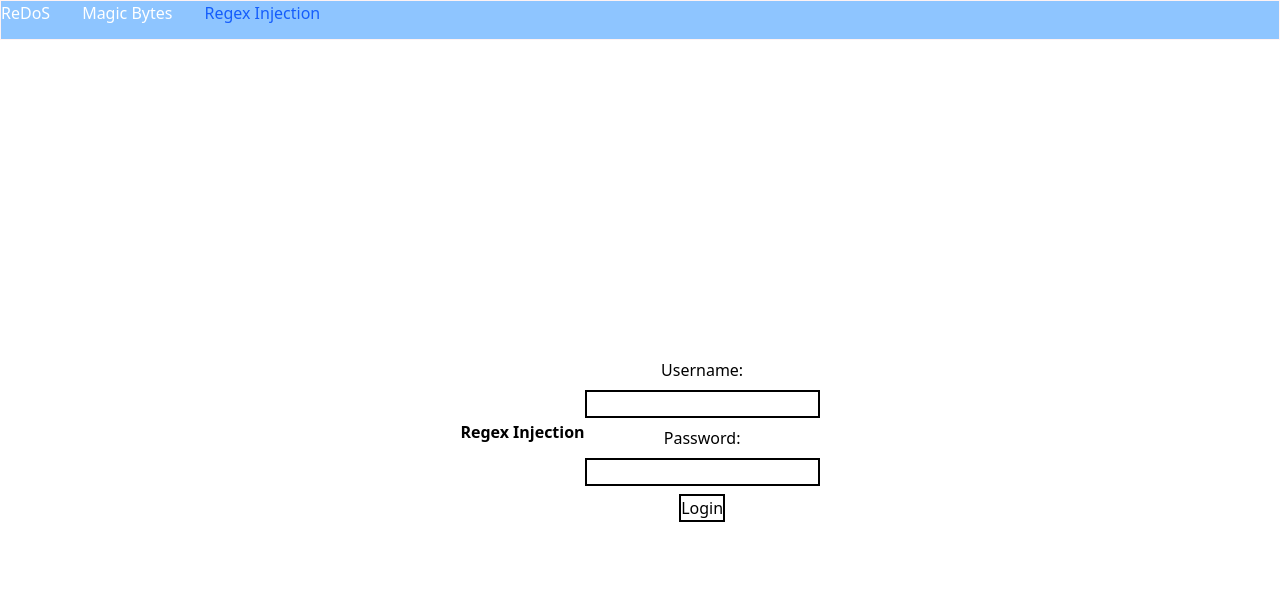
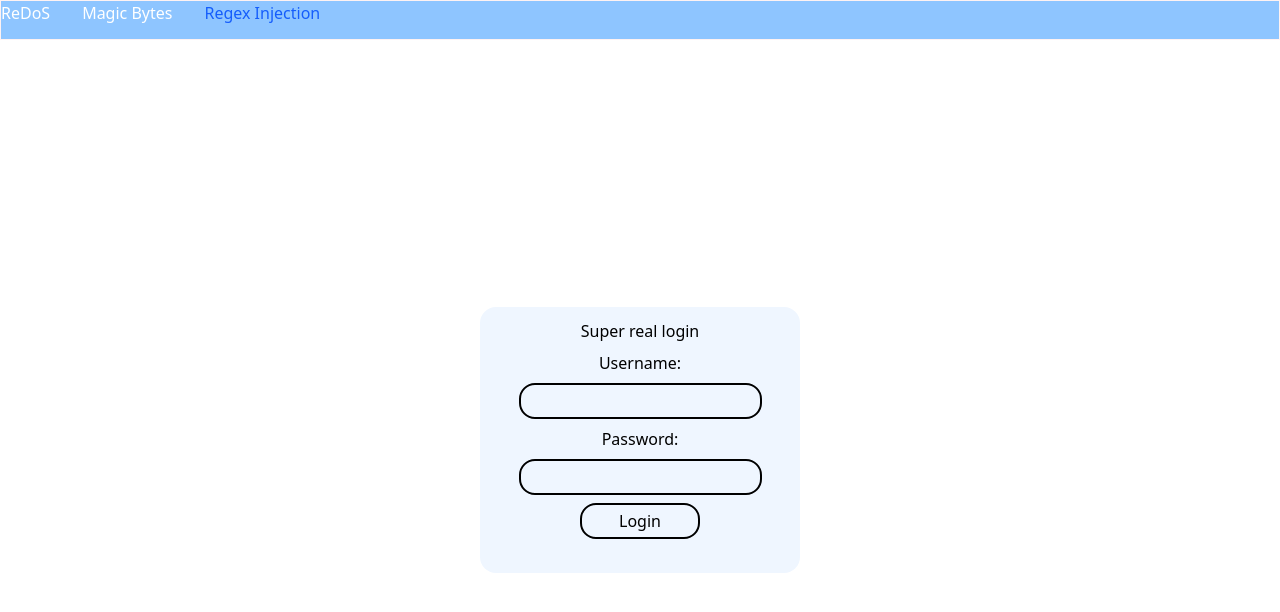
Before and after one commit to zerroxxx9/WebVulnerabilities, a React (Vite) app in the folder frontend/: page /regex in a window 1280 px wide. Shown: the top 612 px of the page. Built offline with nearby package versions, Linux system fonts and the light colour scheme.

Commit message:
once again design adjustments

```diff
--- a/frontend/src/pages/redos.tsx
+++ b/frontend/src/pages/redos.tsx
@@ -26,17 +26,17 @@ const ReDoS: React.FC = () => {
     return (
         <div className={"flex items-center justify-center h-screen w-screen"}>
             <div className={"flex items-center justify-center h-screen w-screen "}>
-                <p className={"font-semibold mb-4"}>currently using: '{vulnerableRegexString}' as regex</p>
                 <div className={"bg-blue-50 m-5 p-3 b-4 rounded-2xl"}>
+                    <p className={"font-semibold mb-4"}>currently using: '{vulnerableRegexString}' as regex</p>
                     <form onSubmit={handleSubmit} className={"flex flex-col items-center gap-2"}>
-                        <input className={"border-blue border-solid border-2"} type="text" value={input}
+                        <input className={"border-blue border-solid border-2 rounded-2xl p-1"} type="text" value={input}
                                onChange={(e) => setInput(e.target.value)}/>
-                        <button className={"border-blue border-solid border-2"} type="submit">Test Regex</button>
+                        <button className={"border-blue border-solid border-2 rounded-2xl p-1 w-30"} type="submit">test</button>
                     </form>
                 </div>
                 {validation && (
                     <div className={"mt-4 text-center"}>
-                        <p>Result: {validation.result ? "Match" : "No Match"}</p>
+                    <p>Result: {validation.result ? "Match" : "No Match"}</p>
                         <p>Time: {validation.time} ms</p>
                     </div>
                 )}
--- a/frontend/src/pages/regexInjection.tsx
+++ b/frontend/src/pages/regexInjection.tsx
@@ -14,18 +14,20 @@ const RegexInjection: React.FC = () => {
 
     return (
         <div className={"flex items-center justify-center h-screen w-screen"}>
-            <h2 className={"font-semibold mb-4"}>Regex Injection</h2>
             <br/>
+            <div className={"w-1/4 h-1/3 bg-blue-50 m-5 p-3 b-4 rounded-2xl"}>
                 <form onSubmit={handleSubmit} className={"flex flex-col items-center gap-2"}>
+                    <p>Super real login</p>
                     <label>Username:</label>
-                <input className={"border-blue border-solid border-2"} type="text" value={username}
+                    <input className={"border-blue border-solid border-2 rounded-2xl p-1"} type="text" value={username}
                            onChange={(e) => setUsername(e.target.value)}/>
                     <label>Password:</label>
-                <input className={"border-blue border-solid border-2"} type="text" value={passwd}
+                    <input className={"border-blue border-solid border-2 rounded-2xl p-1"} type="text" value={passwd}
                            onChange={(e) => setPasswd(e.target.value)}/>
 
-                <button className={"border-blue border-solid border-2"} type="submit">Login</button>
+                    <button className={"border-blue border-solid border-2 p-1 w-30 rounded-2xl"} type="submit">Login</button>
                 </form>
+            </div>
         </div>
     )
 }
```
Lines whose indentation alone changed are shown as unchanged.
